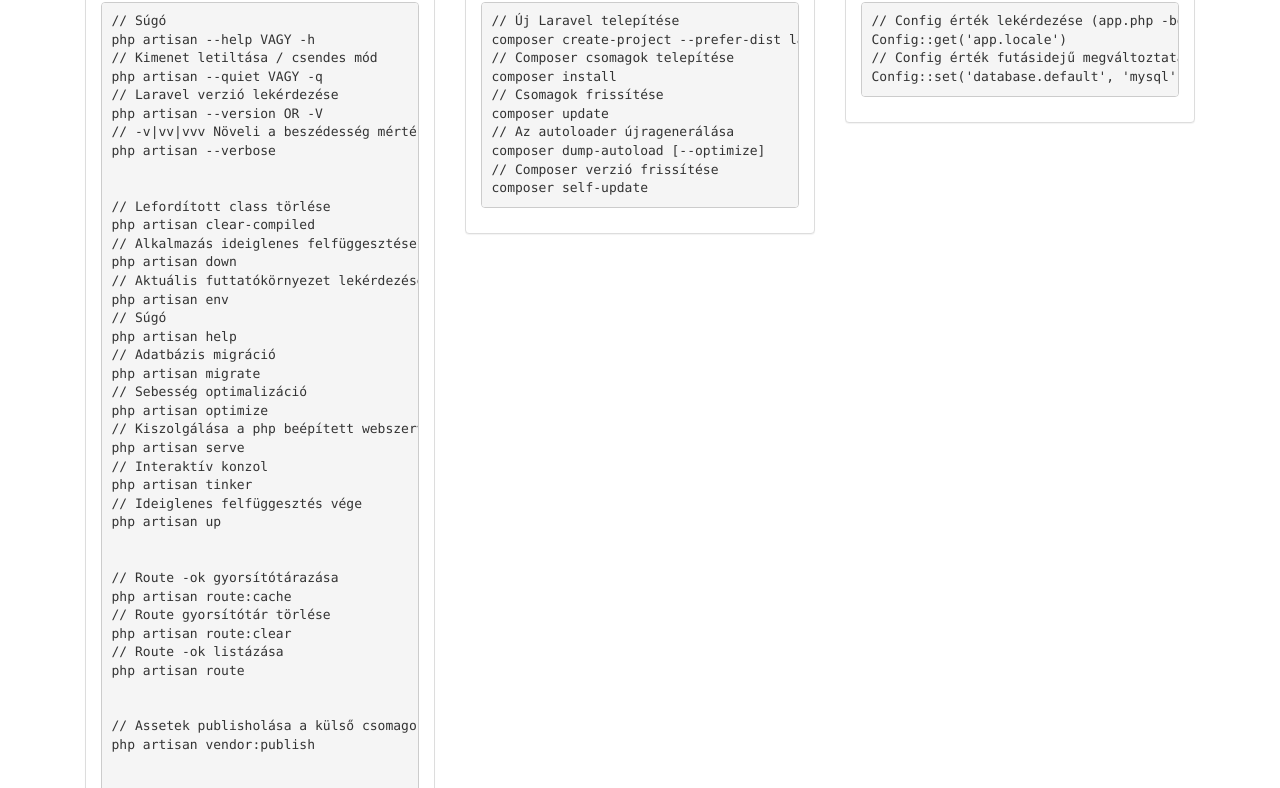
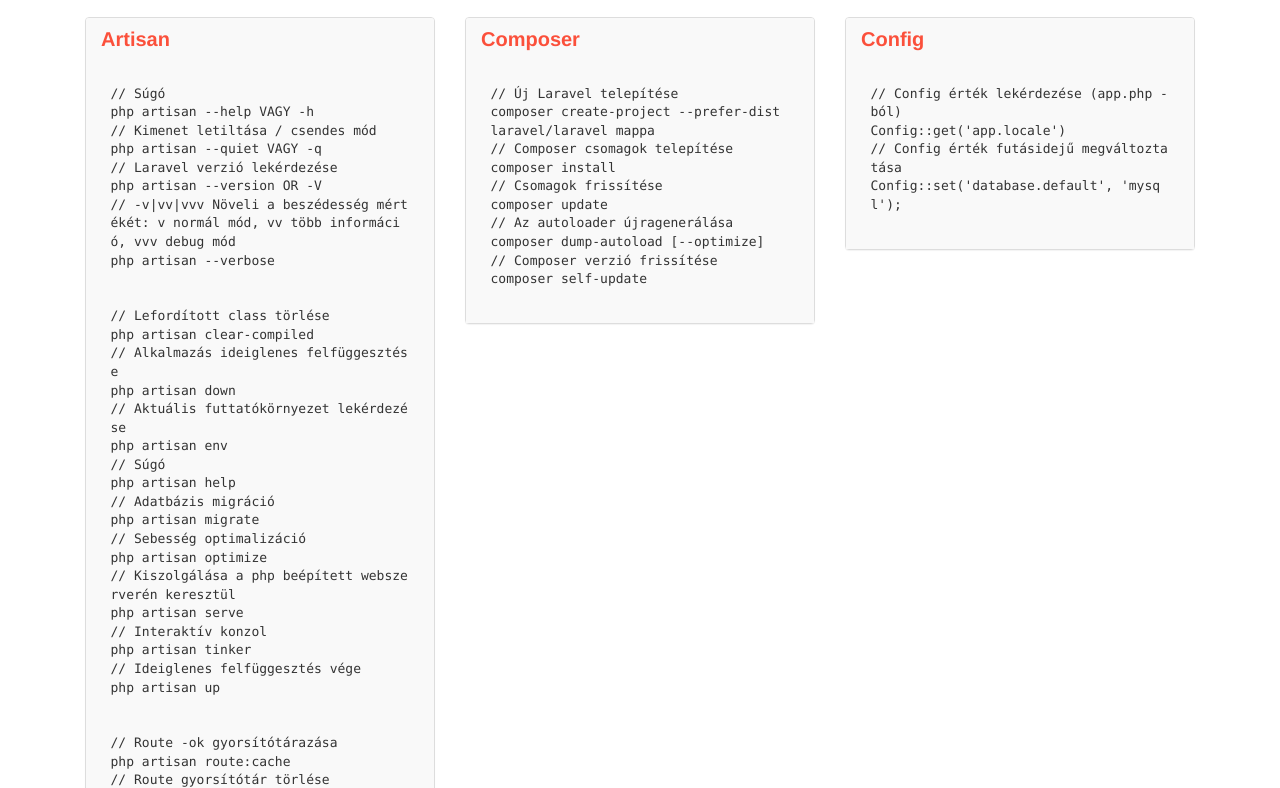
Before and after one commit to esemve/laravel-cheatsheet, a plain HTML site: page index.html in a window 1280 px wide. Shown: the part 53-841 px from the top of the page. Drawn offline with nearby package versions, Linux system fonts and the light colour scheme; the site is published under a folder, as on GitHub Pages, so addresses that start at the root find nothing.

Commit message:
css href fix

```diff
--- a/index.html
+++ b/index.html
@@ -3,7 +3,7 @@
 <head>
     <meta charset="UTF-8">
     <link rel="stylesheet" href="https://maxcdn.bootstrapcdn.com/bootstrap/3.3.7/css/bootstrap.min.css" integrity="sha384-BVYiiSIFeK1dGmJRAkycuHAHRg32OmUcww7on3RYdg4Va+PmSTsz/K68vbdEjh4u" crossorigin="anonymous">
-    <link rel="stylesheet" href="/assets/css/cheatsheet.css">
+    <link rel="stylesheet" href="./assets/css/cheatsheet.css">
     <script src="https://ajax.googleapis.com/ajax/libs/jquery/1.12.4/jquery.min.js"></script>
     <script src="https://maxcdn.bootstrapcdn.com/bootstrap/3.3.7/js/bootstrap.min.js" integrity="sha384-Tc5IQib027qvyjSMfHjOMaLkfuWVxZxUPnCJA7l2mCWNIpG9mGCD8wGNIcPD7Txa" crossorigin="anonymous"></script>
     <script src="https://cdn.rawgit.com/google/code-prettify/master/loader/run_prettify.js"></script>
```
Also changed, not shown: 1 other file.
